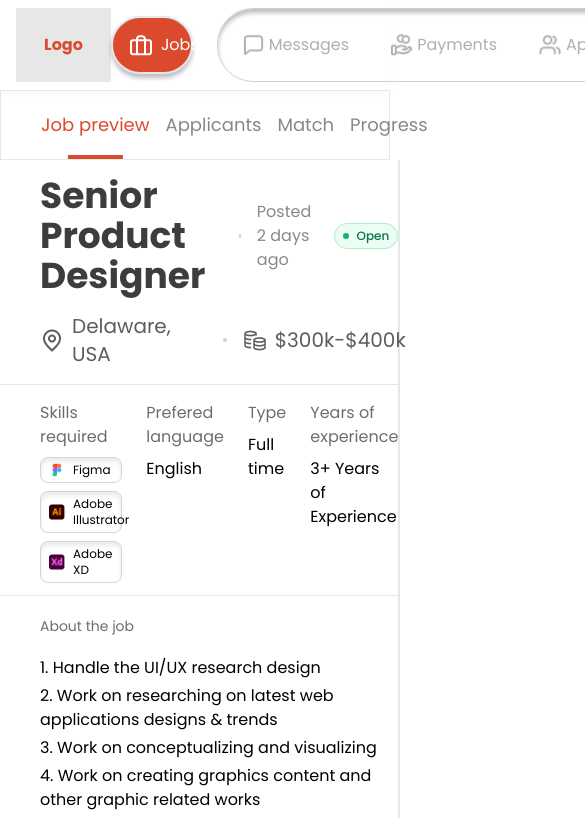
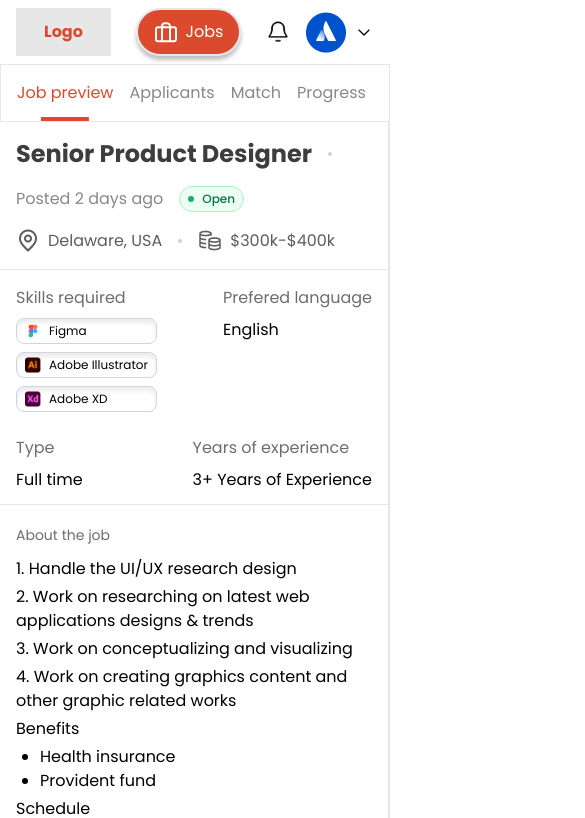
Before and after one commit to Manoj-Kumar-Munda/clade-assignment, a React (Vite) app: page / in a window 390 px wide. Shown: the top 818 px of the page, 585 px wide, since content can reach past the window. Built offline with nearby package versions, Linux system fonts and the light colour scheme.

Commit message:
responsive styles added

```diff
--- a/src/components/About.jsx
+++ b/src/components/About.jsx
@@ -3,8 +3,8 @@ import React from "react";
 const About = () => {
   return (
     <div className="border-b">
-      <div className="pl-10 my-5">
-        <h3 className="text-sm text-[#6E6D6D] mb-5">About the job</h3>
+      <div className="px-4 md:pl-10 my-5">
+        <h3 className="text-sm text-[#6E6D6D] mb-3 md:mb-5">About the job</h3>
         <div className="space-y-1">
           <ol className="list-[number] list-inside space-y-1">
             <li>
--- a/src/components/Company.jsx
+++ b/src/components/Company.jsx
@@ -4,7 +4,7 @@ import logo from "../assets/icons/logo_square.png";
 const Company = () => {
   return (
     <div className="border-b">
-      <div className="my-5 pl-10 max-w-3xl w-full">
+      <div className="my-5 pl-4 md:pl-10 max-w-3xl w-full">
         <div className="flex gap-4 items-center">
           <img src={logo} className="w-10 h-10" alt="logo" />
           <span className="text-xl">Atlassian</span>
--- /dev/null
+++ b/src/components/DropdownMenu.jsx
@@ -0,0 +1,15 @@
+import React from "react";
+
+const DropdownMenu = () => {
+  return (
+    <div className="absolute bg-white">
+      <div>Messages</div>
+
+      <div>Payments</div>
+
+      <div>Application</div>
+    </div>
+  );
+};
+
+export default DropdownMenu;
--- a/src/components/Header.jsx
+++ b/src/components/Header.jsx
@@ -9,19 +9,19 @@ import chevronDown from "../assets/icons/chevron-down.png";
 const Header = () => {
   return (
     <header className="px-4 py-2 flex justify-between shadow-header">
-      <div className="bg-[#E7E7E7] flex justify-center items-center text-btn-primary-bg px-7">
+      <div className="bg-[#E7E7E7] flex justify-center items-center text-btn-primary-bg px-7 py-3 self-center">
         <h2 className="font-bold">Logo</h2>
       </div>
 
       <nav className="flex gap-6">
 
-        <div className="bg-btn-primary-bg rounded-[50px] my-2 px-4 flex gap-2 items-center border-2 border-['#FCB4A5'] shadow-btn  ">
+        <div className="bg-btn-primary-bg rounded-[50px] md:my-2 py-2 px-4 flex gap-2 items-center border-2 border-['#FCB4A5'] shadow-btn  ">
           <img src={briefcase} alt="job" />
           <span className="text-white">Jobs</span>
         </div>
 
 
-        <div className="flex justify-around gap-4 py-6 shadow-nav-inset rounded-[36px] border border-[#D1D1D1] ">
+        <div className="hidden md:flex justify-around gap-4 py-6 shadow-nav-inset rounded-[36px] border border-[#D1D1D1] ">
           <div className="flex gap-1 items-center px-6">
             <img className="w-6 h-6" src={messages} alt="message" />
             <span className="text-[#B0B0B0] ">Messages</span>
--- a/src/components/JobEligibility.jsx
+++ b/src/components/JobEligibility.jsx
@@ -7,7 +7,7 @@ import AdobeXdIcon from "../assets/icons/adobeXd.png";
 const JobEligibility = () => {
   return (
     <div className="border-b">
-      <div className="mt-4 mb-3 pl-10 flex gap-6 max-w-3xl justify-between">
+      <div className="mt-4 mb-3 px-4 md:pl-10 flex gap-6 max-w-3xl justify-between flex-wrap">
         <div className="space-y-2">
           <h2 className="text-[#6E6D6D]">Skills required</h2>
           <div className="flex flex-col gap-2">
--- a/src/components/JobTitle.jsx
+++ b/src/components/JobTitle.jsx
@@ -5,31 +5,34 @@ import Dot from "./Dot";
 const JobTitle = () => {
   return (
     <div className="border-b">
-      <div className="pl-10  flex flex-col gap-4 my-4">
-        <div className=" flex items-center gap-4">
-          <h1 className="text-4xl font-bold text-[#3D3D3D]">
+      <div className="pl-4 md:pl-10  flex flex-col gap-4 my-4">
+        <div className=" flex items-center gap-4 flex-wrap">
+          <h1 className="text-2xl md:text-4xl font-bold text-[#3D3D3D]">
             Senior Product Designer
           </h1>
           <Dot />
-          <span className="text-light-gray">Posted 2 days ago</span>
 
-          <button className="flex items-center px-2 py-1 rounded-3xl gap-2 border  border-[#ABEFC6] bg-[#ECFDF3]">
-            <div className="w-1.5 h-1.5 bg-[#17B26A] rounded-full"></div>
-            <span className="font-medium text-[#067647] text-xs">Open</span>
-          </button>
+          <div className="flex gap-4 items-center">
+            <span className="text-light-gray">Posted 2 days ago</span>
+
+            <button className="flex items-center px-2 py-1 rounded-3xl gap-2 border  border-[#ABEFC6] bg-[#ECFDF3]">
+              <div className="w-1.5 h-1.5 bg-[#17B26A] rounded-full"></div>
+              <span className="font-medium text-[#067647] text-xs">Open</span>
+            </button>
+          </div>
         </div>
 
         <div className="flex gap-4 items-center">
           <div className="flex gap-2 items-center">
             <img src={locationIcon} alt="location" />
-            <span className="text-[#5D5D5D] text-xl">Delaware, USA</span>
+            <span className="text-[#5D5D5D] md:text-xl">Delaware, USA</span>
           </div>
 
           <Dot />
 
           <div className="flex gap-2 items-center">
             <img src={salaryIcon} alt="salary" />
-            <span className="text-[#5D5D5D] text-xl">$300k-$400k</span>
+            <span className="text-[#5D5D5D] md:text-xl">$300k-$400k</span>
           </div>
         </div>
       </div>
--- a/src/components/Tabs.jsx
+++ b/src/components/Tabs.jsx
@@ -2,23 +2,23 @@ import React from "react";
 
 const Tabs = () => {
   return (
-    <div className=" pl-10 border border-[#E7E7E7]">
-      <div className="">
-        <ul className="flex justify-start gap-4 sm:gap-10 md:gap-20 items-center">
-          <li className="py-5 relative">
-            <span className="text-[#DC4A2D] text-lg text-nowrap">Job preview</span>
+    <div className="pl-4 md:pl-10 border border-[#E7E7E7]">
+      <div className="overflow-x-auto">
+        <ul className=" flex justify-start gap-4 sm:gap-10 md:gap-20 items-center">
+          <li className="py-4 md:py-5 relative">
+            <span className="text-[#DC4A2D] md:text-lg text-nowrap">Job preview</span>
             <div className="absolute left-1/2 -translate-x-1/2 bottom-0 w-1/2 h-1 bg-[#DC4A2D] "></div>
           </li>
-          <li className="py-5">
-            <span className="text-lg text-[#888888]">Applicants</span>
+          <li className="py-4 md:py-5">
+            <span className="md:text-lg text-[#888888]">Applicants</span>
           </li>
 
-          <li className="py-5">
-            <span className="text-lg text-[#888888]">Match</span>
+          <li className="py-4 md:py-5">
+            <span className="md:text-lg text-[#888888]">Match</span>
           </li>
 
-          <li className="py-5">
-            <span className="text-lg text-[#888888]">Progress</span>
+          <li className="py-4 md:py-5">
+            <span className="md:text-lg text-[#888888]">Progress</span>
           </li>
         </ul>
       </div>
```
